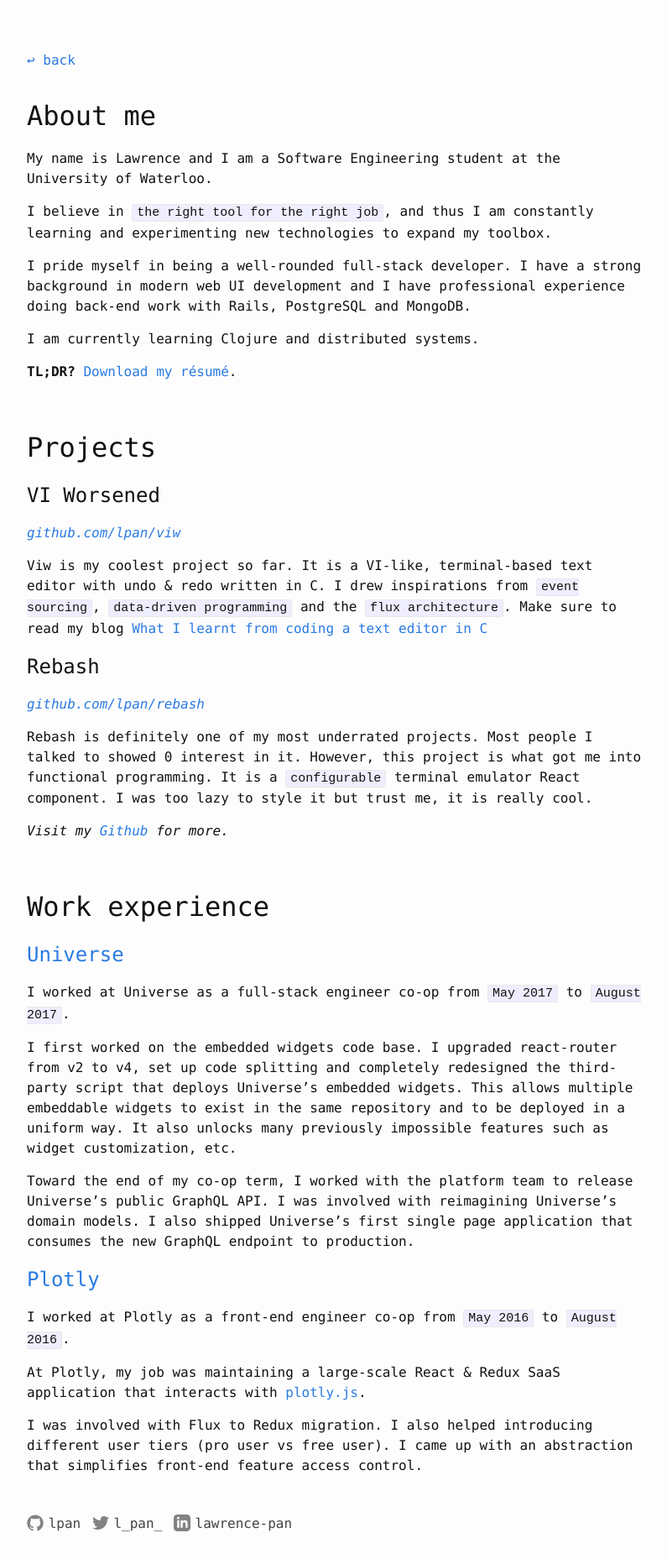
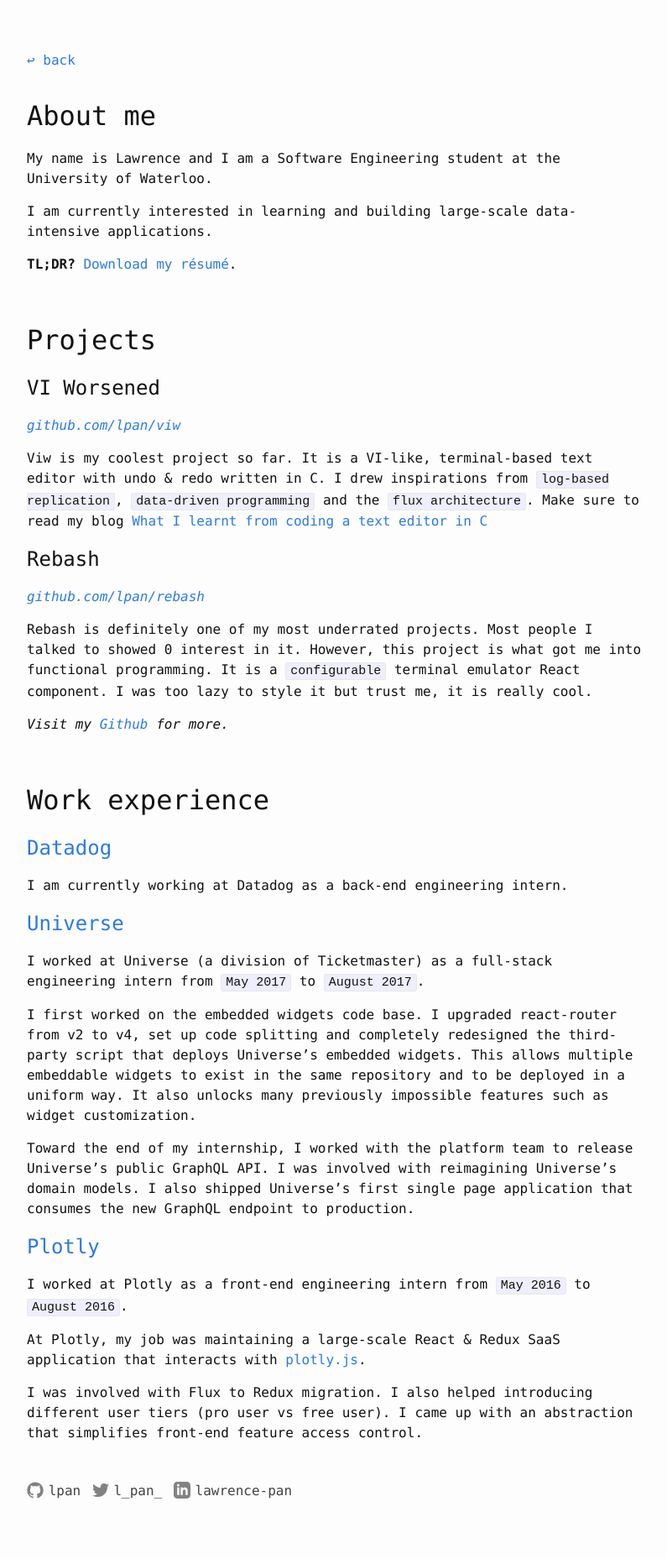
Before and after one commit to lpan/lpan.github.io, a Jekyll site: the page built from about.md, in a window 1280 px wide. Shown: the whole page at 84% size, without its empty margins (238-1033 px from the left). Built offline with Jekyll 4.4.1, drawn with Linux system fonts in a browser that asks for light colours; after the commit the page ends 1818 px from its top, so only the background shows below that.

Commit message:
slim down about section + add datadog as current position

```diff
--- a/about.md
+++ b/about.md
@@ -9,14 +9,8 @@ permalink: /about/
 My name is Lawrence and I am a Software Engineering student at the University of
 Waterloo.
 
-I believe in `the right tool for the right job`, and thus I am constantly
-learning and experimenting new technologies to expand my toolbox.
-
-I pride myself in being a well-rounded full-stack developer. I have a strong
-background in modern web UI development and I have professional experience doing
-back-end work with Rails, PostgreSQL and MongoDB.
-
-I am currently learning Clojure and distributed systems.
+I am currently interested in learning and building large-scale data-intensive
+applications.
 
 **TL;DR?** [Download my résumé]({{ site.resume_url }}).
 
@@ -27,7 +21,7 @@ I am currently learning Clojure and distributed systems.
 *[github.com/lpan/viw](https://github.com/lpan/viw)*
 
 Viw is my coolest project so far. It is a VI-like, terminal-based text editor
-with undo & redo written in C. I drew inspirations from `event sourcing`,
+with undo & redo written in C. I drew inspirations from `log-based replication`,
 `data-driven programming` and the `flux architecture`. Make sure to read my blog
 [What I learnt from coding a text editor in C](/what-i-learnt-from-viw)
 
@@ -44,24 +38,26 @@ lazy to style it but trust me, it is really cool.
 <br />
 # Work experience
 
+## [Datadog](https://datadoghq.com)
+I am currently working at Datadog as a back-end engineering intern.
+
 ## [Universe](https://www.universe.com)
-I worked at Universe as a full-stack engineer co-op from `May 2017` to `August
-2017`.
+I worked at Universe (a division of Ticketmaster) as a full-stack engineering
+intern from `May 2017` to `August 2017`.
 
 I first worked on the embedded widgets code base. I upgraded react-router from
 v2 to v4, set up code splitting and completely redesigned the third-party script
 that deploys Universe's embedded widgets. This allows multiple embeddable
 widgets to exist in the same repository and to be deployed in a uniform way. It
-also unlocks many previously impossible features such as widget customization,
-etc.
+also unlocks many previously impossible features such as widget customization.
 
-Toward the end of my co-op term, I worked with the platform team to release
+Toward the end of my internship, I worked with the platform team to release
 Universe's public GraphQL API. I was involved with reimagining Universe's domain
 models. I also shipped Universe's first single page application that consumes
 the new GraphQL endpoint to production.
 
 ## [Plotly](https://plot.ly)
-I worked at Plotly as a front-end engineer co-op from `May 2016` to `August
+I worked at Plotly as a front-end engineering intern from `May 2016` to `August
 2016`.
 
 At Plotly, my job was maintaining a large-scale React & Redux SaaS application
```
